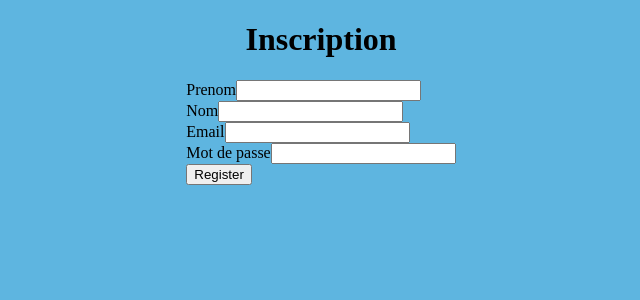
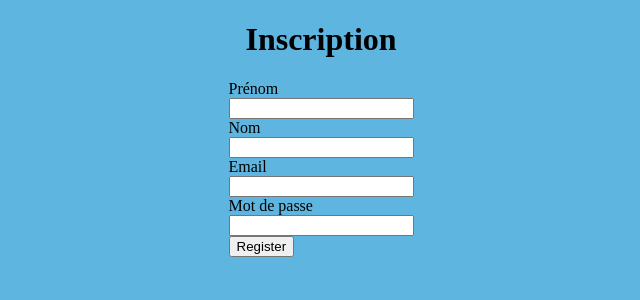
Before and after one commit to Artpare4/MeteoWeb, a Symfony app: template templates/registration/register.html.twig in a window 1280 px wide. Shown: the part 175-475 px from the top of the page, without its empty margins (319-959 px from the left). Run offline with Twig, Linux system fonts and the light colour scheme; the template is opened without the code that fills it, so the values that code supplies are empty; form fields are guessed from the names that the template uses; some libraries are stand-ins or nearby versions.

Commit message:
Modification de la disposition des éléments du formulaire d'inscription dans le template twig

```diff
--- a/public/style.css
+++ b/public/style.css
@@ -44,8 +44,13 @@ header{
     flex-grow: 1;
 }
 
-.content{
+.main{
     display: flex;
     flex-direction: column;
     align-items: center;
 }
+
+.formRow{
+    display: flex;
+    flex-direction: column;
+}
--- a/templates/registration/register.html.twig
+++ b/templates/registration/register.html.twig
@@ -3,25 +3,28 @@
 {% block title %}Register{% endblock %}
 
 {% block body %}
-    <div class="content">
+    <div class="main">
         <h1>Inscription</h1>
 
         {{ form_errors(registrationForm) }}
 
         {{ form_start(registrationForm) }}
-            {{ form_row(registrationForm.firstname,{
-                label: 'Prenom'
-            }) }}
-            {{ form_row(registrationForm.lastname,{
-                label: 'Nom'
-            }) }}
-            {{ form_row(registrationForm.email,{
-                label: 'Email'
-            }) }}
-            {{ form_row(registrationForm.plainPassword, {
-                label: 'Mot de passe'
-            }) }}
-
+        <div class="formRow">
+            {{ form_label(registrationForm.firstname,'Prénom')}}
+            {{ form_widget(registrationForm.firstname) }}
+        </div>
+        <div class="formRow">
+            {{ form_label(registrationForm.lastname,'Nom')}}
+            {{ form_widget(registrationForm.lastname) }}
+        </div>
+        <div class="formRow">
+            {{ form_label(registrationForm.email,'Email')}}
+            {{ form_widget(registrationForm.email) }}
+        </div>
+        <div class="formRow">
+            {{ form_label(registrationForm.plainPassword,'Mot de passe')}}
+            {{ form_widget(registrationForm.plainPassword) }}
+        </div>
             <button type="submit" class="btn">Register</button>
         {{ form_end(registrationForm) }}
     </div>
```
